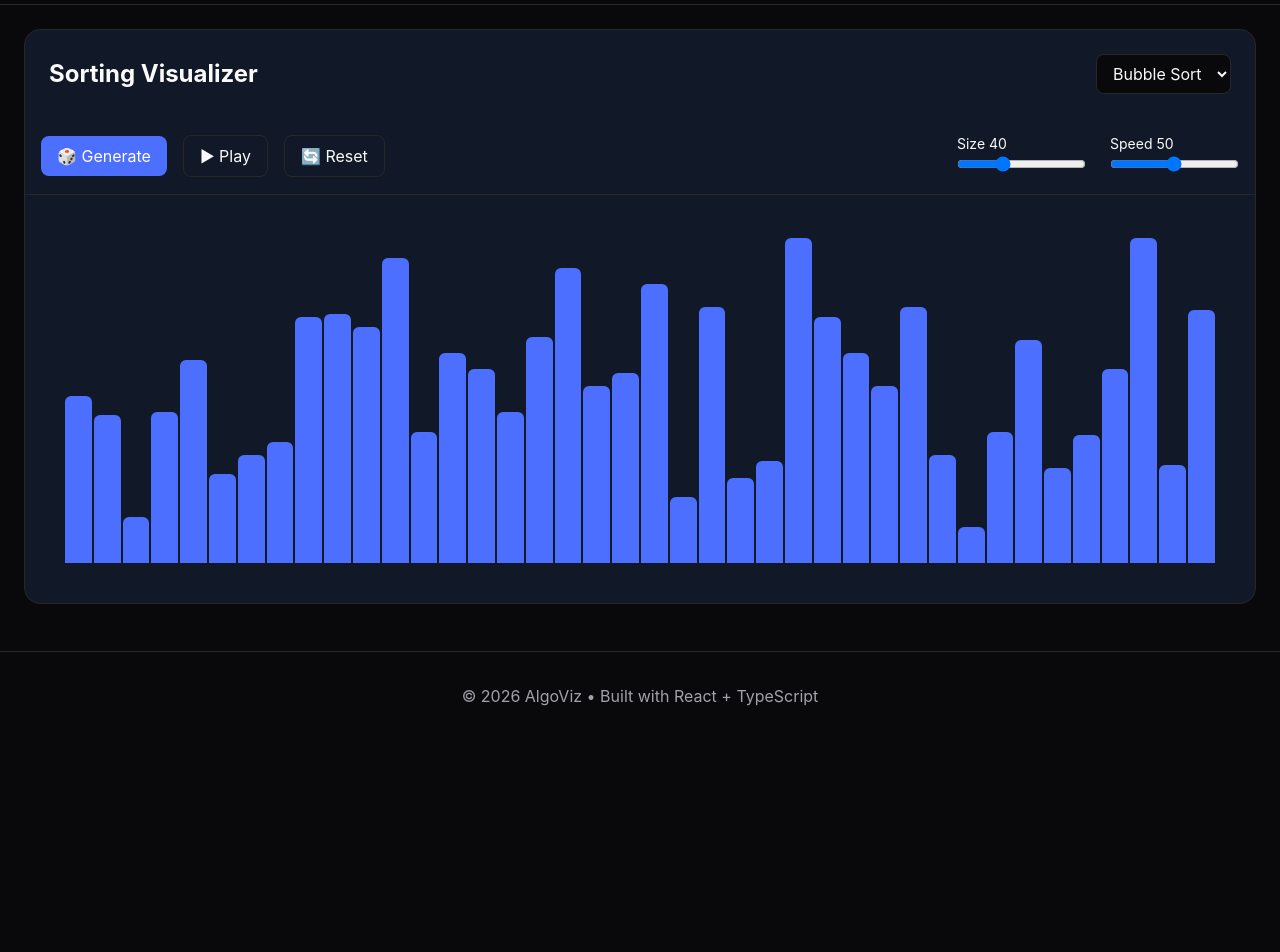
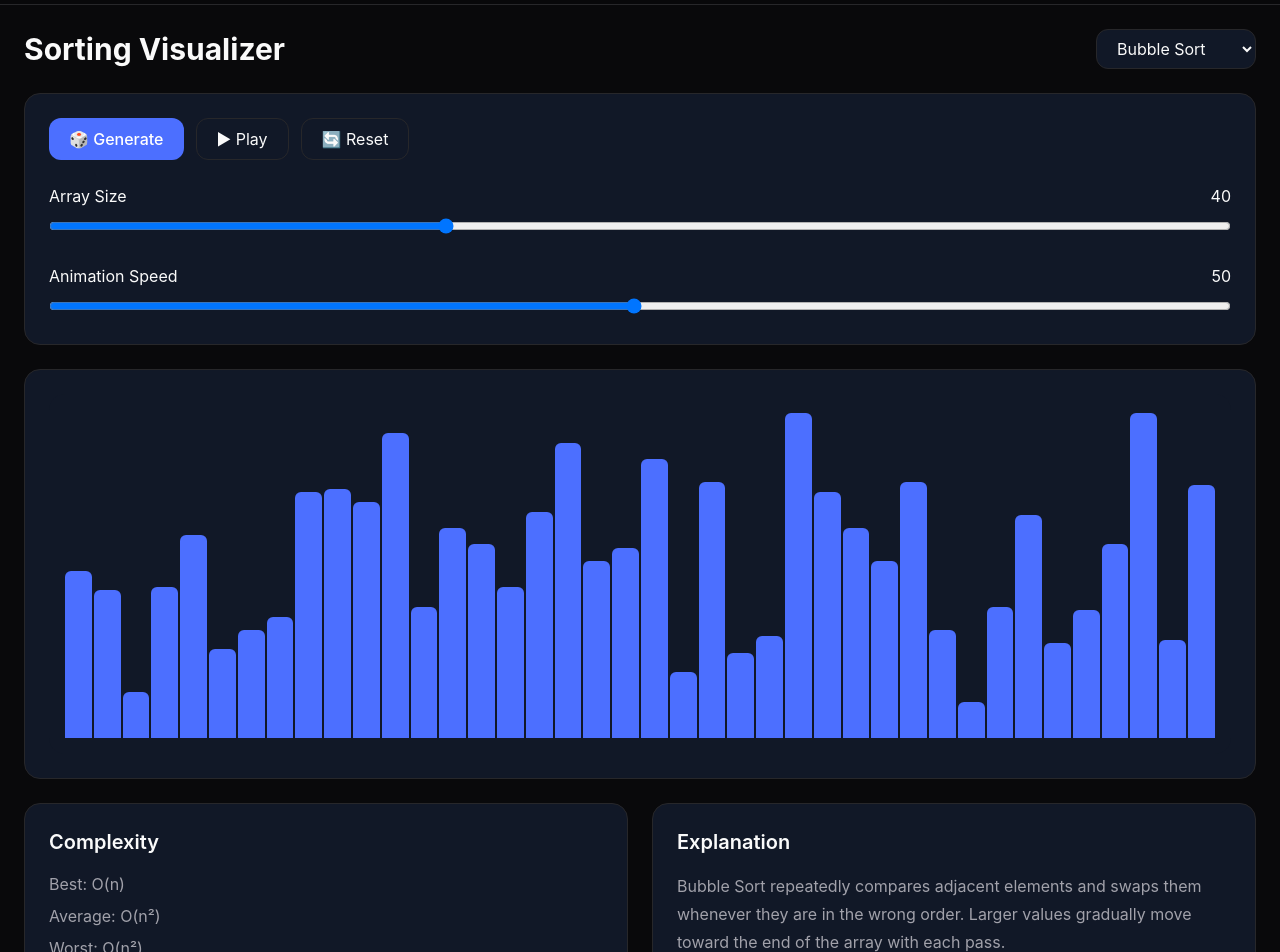
Before and after one commit to Tamajeet7/AlgoViz, a React (Vite) app in the folder frontend/: page /sorting in a window 1280 px wide. Shown: the part 60-1012 px from the top of the page. Before the commit the page ends 800 px from the top, so only its background shows below. Built offline with nearby package versions, Linux system fonts and the light colour scheme.

Commit message:
feat: add selection and insertion sort visualizations

```diff
--- /dev/null
+++ b/frontend/src/features/sorting/algorithms/insertionSort.ts
@@ -0,0 +1,38 @@
+import type { ArrayBar, SortStep } from "../types/sorting";
+
+export function insertionSort(array: ArrayBar[]): SortStep[] {
+  const arr = array.map((bar) => ({ ...bar }));
+  const steps: SortStep[] = [];
+
+  const save = () =>
+    steps.push({
+      array: arr.map((bar) => ({ ...bar })),
+    });
+
+  for (let i = 1; i < arr.length; i++) {
+    let j = i;
+
+    while (j > 0 && arr[j - 1].value > arr[j].value) {
+      arr.forEach((b) => {
+        if (b.state !== "sorted") b.state = "default";
+      });
+
+      arr[j - 1].state = "swapping";
+      arr[j].state = "swapping";
+
+      save();
+
+      [arr[j - 1], arr[j]] = [arr[j], arr[j - 1]];
+
+      save();
+
+      j--;
+    }
+  }
+
+  arr.forEach((b) => (b.state = "sorted"));
+
+  save();
+
+  return steps;
+}
--- /dev/null
+++ b/frontend/src/features/sorting/algorithms/selectionSort.ts
@@ -0,0 +1,48 @@
+import type { ArrayBar, SortStep } from "../types/sorting";
+
+export function selectionSort(array: ArrayBar[]): SortStep[] {
+  const arr = array.map((bar) => ({ ...bar }));
+  const steps: SortStep[] = [];
+
+  const save = () => {
+    steps.push({
+      array: arr.map((bar) => ({ ...bar })),
+    });
+  };
+
+  for (let i = 0; i < arr.length; i++) {
+    let min = i;
+
+    for (let j = i + 1; j < arr.length; j++) {
+      arr.forEach((b) => {
+        if (b.state !== "sorted") b.state = "default";
+      });
+
+      arr[min].state = "comparing";
+      arr[j].state = "comparing";
+
+      save();
+
+      if (arr[j].value < arr[min].value) {
+        min = j;
+      }
+    }
+
+    if (min !== i) {
+      arr[i].state = "swapping";
+      arr[min].state = "swapping";
+
+      save();
+
+      [arr[i], arr[min]] = [arr[min], arr[i]];
+
+      save();
+    }
+
+    arr[i].state = "sorted";
+
+    save();
+  }
+
+  return steps;
+}
--- a/frontend/src/features/sorting/components/SortingVisualizer.tsx
+++ b/frontend/src/features/sorting/components/SortingVisualizer.tsx
@@ -4,6 +4,10 @@ import ArrayBars from "./ArrayBars";
 import Toolbar from "./Toolbar";
 
 import { useSorting } from "../hooks/useSorting";
+import { useState } from "react";
+
+import { selectionSort } from "../algorithms/selectionSort";
+import { insertionSort } from "../algorithms/insertionSort";
 
 export default function SortingVisualizer() {
   const {
@@ -23,29 +27,50 @@ export default function SortingVisualizer() {
     reset,
   } = useSorting();
 
+  const [algorithm, setAlgorithm] = useState("bubble");
+
   function handlePlay() {
-    const steps = bubbleSort(array);
+    let steps;
+
+    switch (algorithm) {
+      case "selection":
+        steps = selectionSort(array);
+        break;
+
+      case "insertion":
+        steps = insertionSort(array);
+        break;
+
+      default:
+        steps = bubbleSort(array);
+    }
 
     play(steps);
   }
 
   return (
-    <div className="rounded-2xl border border-border bg-surface">
+    <div className="space-y-6">
+      {/* Header */}
 
-      <div className="flex items-center justify-between p-6">
-
-        <h1 className="text-2xl font-bold">
+      <div className="flex items-center justify-between">
+        <h1 className="text-3xl font-bold">
           Sorting Visualizer
         </h1>
 
-        <select className="rounded-lg border border-border bg-background px-3 py-2">
-
-          <option>Bubble Sort</option>
-
+        <select
+          value={algorithm}
+          onChange={(e) => setAlgorithm(e.target.value)}
+          className="rounded-xl border border-border bg-surface px-4 py-2 outline-none"
+        >
+          <option value="bubble">Bubble Sort</option>
+          <option value="selection">Selection Sort</option>
+          <option value="insertion">Insertion Sort</option>
         </select>
-
       </div>
 
+      {/* Toolbar */}
+
+      <div className="rounded-2xl border border-border bg-surface">
         <Toolbar
           arraySize={arraySize}
           speed={speed}
@@ -56,13 +81,43 @@ export default function SortingVisualizer() {
           onArraySizeChange={setArraySize}
           onSpeedChange={setSpeed}
         />
-
-      <div className="p-6">
-
-        <ArrayBars array={array} />
-
       </div>
 
+      {/* Visualization */}
+
+      <div className="rounded-2xl border border-border bg-surface p-6">
+        <ArrayBars array={array} />
+      </div>
+
+      {/* Information */}
+
+      <div className="grid gap-6 md:grid-cols-2">
+        <div className="rounded-2xl border border-border bg-surface p-6">
+          <h2 className="mb-4 text-xl font-semibold">
+            Complexity
+          </h2>
+
+          <div className="space-y-2 text-text-secondary">
+            <p>Best: O(n)</p>
+            <p>Average: O(n²)</p>
+            <p>Worst: O(n²)</p>
+            <p>Space: O(1)</p>
+          </div>
+        </div>
+
+        <div className="rounded-2xl border border-border bg-surface p-6">
+          <h2 className="mb-4 text-xl font-semibold">
+            Explanation
+          </h2>
+
+          <p className="leading-7 text-text-secondary">
+            Bubble Sort repeatedly compares adjacent elements and
+            swaps them whenever they are in the wrong order.
+            Larger values gradually move toward the end of the array
+            with each pass.
+          </p>
+        </div>
+      </div>
     </div>
   );
 }
--- a/frontend/src/features/sorting/components/Toolbar.tsx
+++ b/frontend/src/features/sorting/components/Toolbar.tsx
@@ -22,12 +22,12 @@ export default function Toolbar({
   onSpeedChange,
 }: Props) {
   return (
-    <div className="flex flex-wrap items-center gap-4 border-b border-border p-4">
-
+    <div className="space-y-6 p-6">
+      <div className="flex flex-wrap gap-3">
         <button
           onClick={onGenerate}
           disabled={isSorting}
-        className="rounded-lg bg-primary px-4 py-2 text-white disabled:opacity-50"
+          className="rounded-xl bg-primary px-5 py-2 font-medium text-white transition hover:opacity-90 disabled:opacity-50"
         >
           🎲 Generate
         </button>
@@ -35,54 +35,50 @@ export default function Toolbar({
         <button
           onClick={onPlay}
           disabled={isSorting}
-        className="rounded-lg border border-border px-4 py-2 disabled:opacity-50"
+          className="rounded-xl border border-border px-5 py-2 transition hover:bg-white/5 disabled:opacity-50"
         >
           ▶ Play
         </button>
 
         <button
           onClick={onReset}
-        className="rounded-lg border border-border px-4 py-2"
+          className="rounded-xl border border-border px-5 py-2 transition hover:bg-white/5"
         >
           🔄 Reset
         </button>
-
-      <div className="ml-auto flex items-center gap-6">
+      </div>
 
       <div>
-          <p className="text-sm">
-            Size {arraySize}
-          </p>
+        <div className="mb-2 flex justify-between">
+          <span>Array Size</span>
+          <span>{arraySize}</span>
+        </div>
 
         <input
           type="range"
           min={10}
           max={100}
           value={arraySize}
-            onChange={(e) =>
-              onArraySizeChange(Number(e.target.value))
-            }
+          onChange={(e) => onArraySizeChange(Number(e.target.value))}
+          className="w-full"
         />
       </div>
 
       <div>
-          <p className="text-sm">
-            Speed {speed}
-          </p>
+        <div className="mb-2 flex justify-between">
+          <span>Animation Speed</span>
+          <span>{speed}</span>
+        </div>
 
         <input
           type="range"
           min={1}
           max={100}
           value={speed}
-            onChange={(e) =>
-              onSpeedChange(Number(e.target.value))
-            }
+          onChange={(e) => onSpeedChange(Number(e.target.value))}
+          className="w-full"
         />
       </div>
-
-      </div>
-
     </div>
   );
 }
--- a/frontend/src/features/sorting/types/sorting.ts
+++ b/frontend/src/features/sorting/types/sorting.ts
@@ -17,6 +17,4 @@ export interface SortStep {
 export type SortingAlgorithm =
   | "bubble"
   | "selection"
-  | "insertion"
-  | "merge"
-  | "quick";
+  | "insertion";
```
Also changed, not shown: 1 other file (tests, documents, lock files or other folders). Lines whose indentation alone changed are shown as unchanged.
